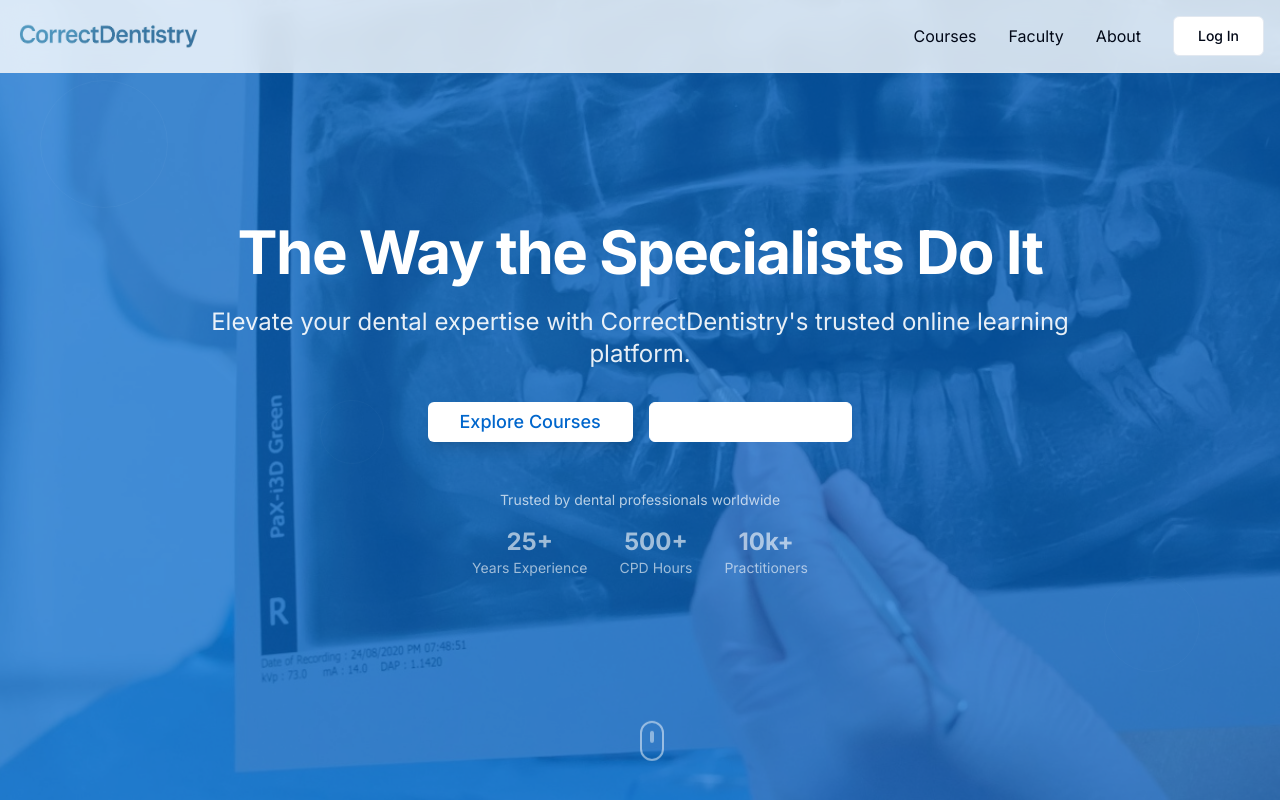
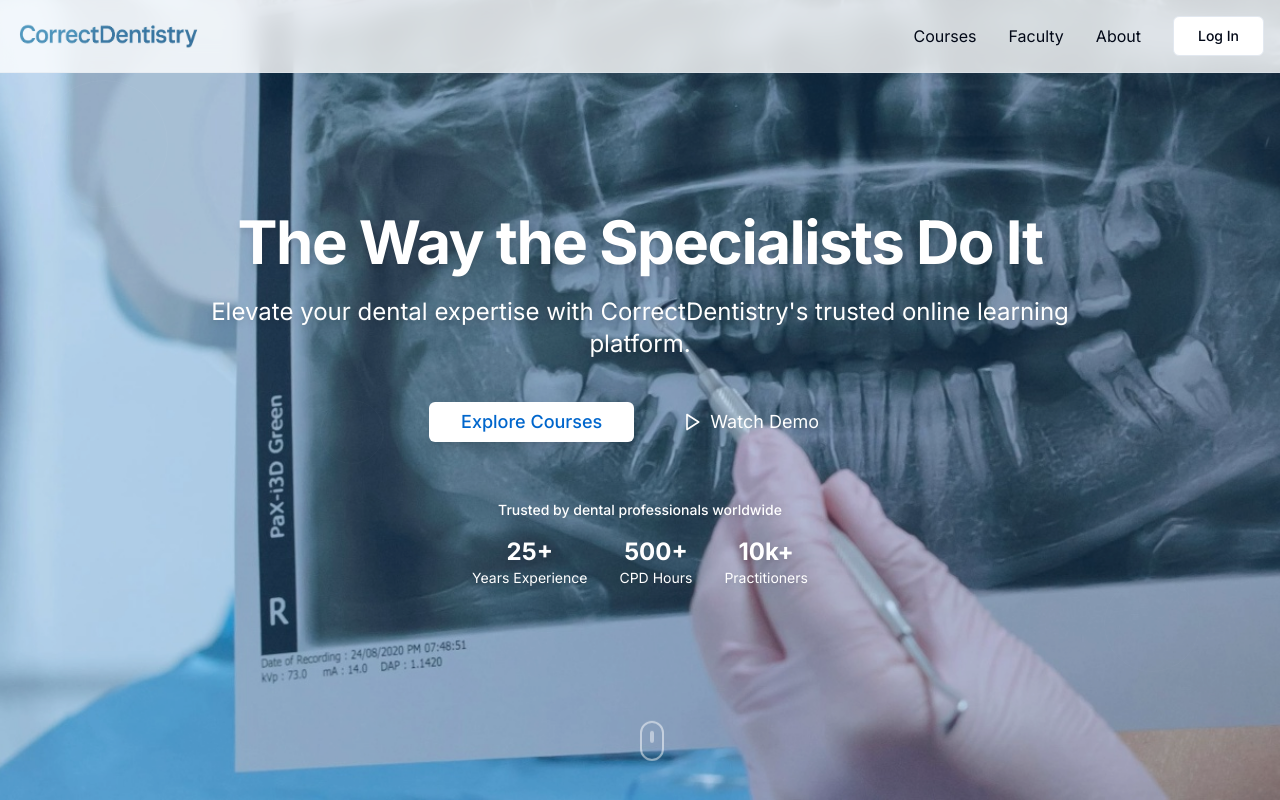
Before and after one commit to jondik14/CorrectdentistryLuke, a React (Vite) app: page / in a window 1280 px wide. Shown: the top 800 px of the page. Built offline with nearby package versions, Linux system fonts and the light colour scheme.

Commit message:
Fix: Hero section and CTA button styling
- Reduced the blue overlay on the hero image.
- Fixed CTA button styling and reduced to one primary button.
- Improved readability of text below the CTA buttons.

```diff
--- a/src/components/HeroSection.tsx
+++ b/src/components/HeroSection.tsx
@@ -2,6 +2,15 @@
 import { Play } from 'lucide-react';
 
 const HeroSection = () => {
+  const handleExploreCourses = () => {
+    document.getElementById('courses')?.scrollIntoView({ behavior: 'smooth' });
+  };
+
+  const handleWatchDemo = () => {
+    // You can add demo video functionality here
+    console.log('Watch demo clicked');
+  };
+
   return (
     <section className="relative min-h-screen flex items-center justify-center overflow-hidden">
       {/* Background image */}
@@ -11,7 +20,7 @@ const HeroSection = () => {
           alt="Dental Education"
           className="w-full h-full object-cover"
         />
-        <div className="absolute inset-0 bg-dental-blue/70"></div>
+        <div className="absolute inset-0 bg-dental-blue/20"></div>
       </div>
 
       {/* Background pattern */}
@@ -24,21 +33,27 @@ const HeroSection = () => {
       <div className="relative z-10 container mx-auto px-4 text-center text-white">
         <div className="max-w-4xl mx-auto">
           {/* Main Headline */}
-          <h1 className="mb-6 animate-fadeInUp">
+          <h1 className="mb-6 animate-fadeInUp text-white drop-shadow-lg">
             The Way the Specialists Do It
           </h1>
 
           {/* Subtext */}
-          <p className="text-xl md:text-2xl mb-8 text-white/90 animate-fadeInUp" style={{ animationDelay: '0.2s' }}>
+          <p className="text-xl md:text-2xl mb-8 text-white drop-shadow-md animate-fadeInUp" style={{ animationDelay: '0.2s' }}>
             Elevate your dental expertise with CorrectDentistry's trusted online learning platform.
           </p>
 
           {/* CTA Buttons */}
           <div className="flex flex-col sm:flex-row gap-4 justify-center items-center animate-fadeInUp" style={{ animationDelay: '0.4s' }}>
-            <button className="btn-primary text-lg px-8 py-4 bg-white text-dental-blue hover:bg-white/90">
+            <button
+              onClick={handleExploreCourses}
+              className="btn-primary text-lg px-8 py-4 bg-white text-dental-blue hover:bg-white/90"
+            >
               Explore Courses
             </button>
-            <button className="btn-secondary text-lg px-8 py-4 border-white text-white hover:bg-white hover:text-dental-blue flex items-center gap-2">
+            <button
+              onClick={handleWatchDemo}
+              className="text-lg px-8 py-4 text-white hover:text-white/80 flex items-center gap-2 transition-colors duration-200"
+            >
               <Play size={20} />
               Watch Demo
             </button>
@@ -46,19 +61,19 @@ const HeroSection = () => {
 
           {/* Trust indicators */}
           <div className="mt-12 animate-fadeInUp" style={{ animationDelay: '0.6s' }}>
-            <p className="text-white/70 text-sm mb-4">Trusted by dental professionals worldwide</p>
-            <div className="flex justify-center items-center space-x-8 text-white/60">
+            <p className="text-white drop-shadow-md text-sm mb-4 font-medium">Trusted by dental professionals worldwide</p>
+            <div className="flex justify-center items-center space-x-8 text-white">
               <div className="text-center">
-                <div className="text-2xl font-bold">25+</div>
-                <div className="text-sm">Years Experience</div>
+                <div className="text-2xl font-bold drop-shadow-md">25+</div>
+                <div className="text-sm drop-shadow-md">Years Experience</div>
               </div>
               <div className="text-center">
-                <div className="text-2xl font-bold">500+</div>
-                <div className="text-sm">CPD Hours</div>
+                <div className="text-2xl font-bold drop-shadow-md">500+</div>
+                <div className="text-sm drop-shadow-md">CPD Hours</div>
               </div>
               <div className="text-center">
-                <div className="text-2xl font-bold">10k+</div>
-                <div className="text-sm">Practitioners</div>
+                <div className="text-2xl font-bold drop-shadow-md">10k+</div>
+                <div className="text-sm drop-shadow-md">Practitioners</div>
               </div>
             </div>
           </div>
```
